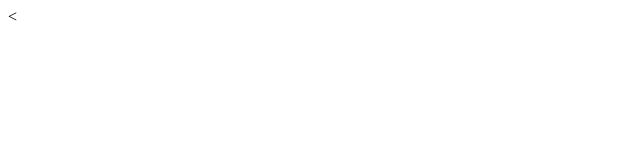
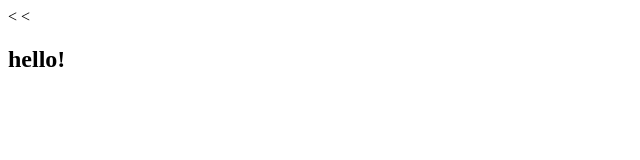
Before and after one commit to mvardas/Git-3, a plain HTML site: page index.html in a window 1280 px wide. Shown: the full height of the page, 0-640 px from the left. Drawn offline with Linux system fonts and the light colour scheme.

Commit message:
added index html

```diff
--- a/index.html
+++ b/index.html
@@ -5,6 +5,6 @@
     <title>git-3</title>
   </head>
   <body>
-
+      <<h2>hello!</h2>
   </body>
 </html>
```
